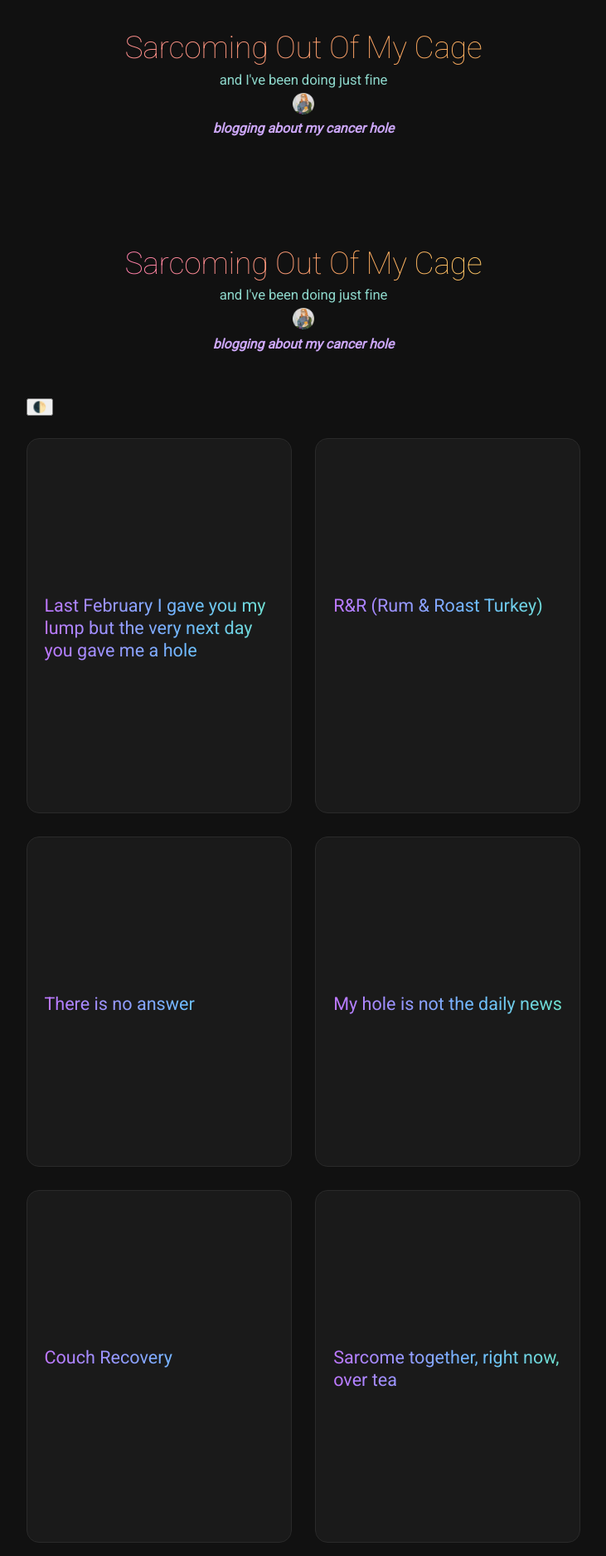
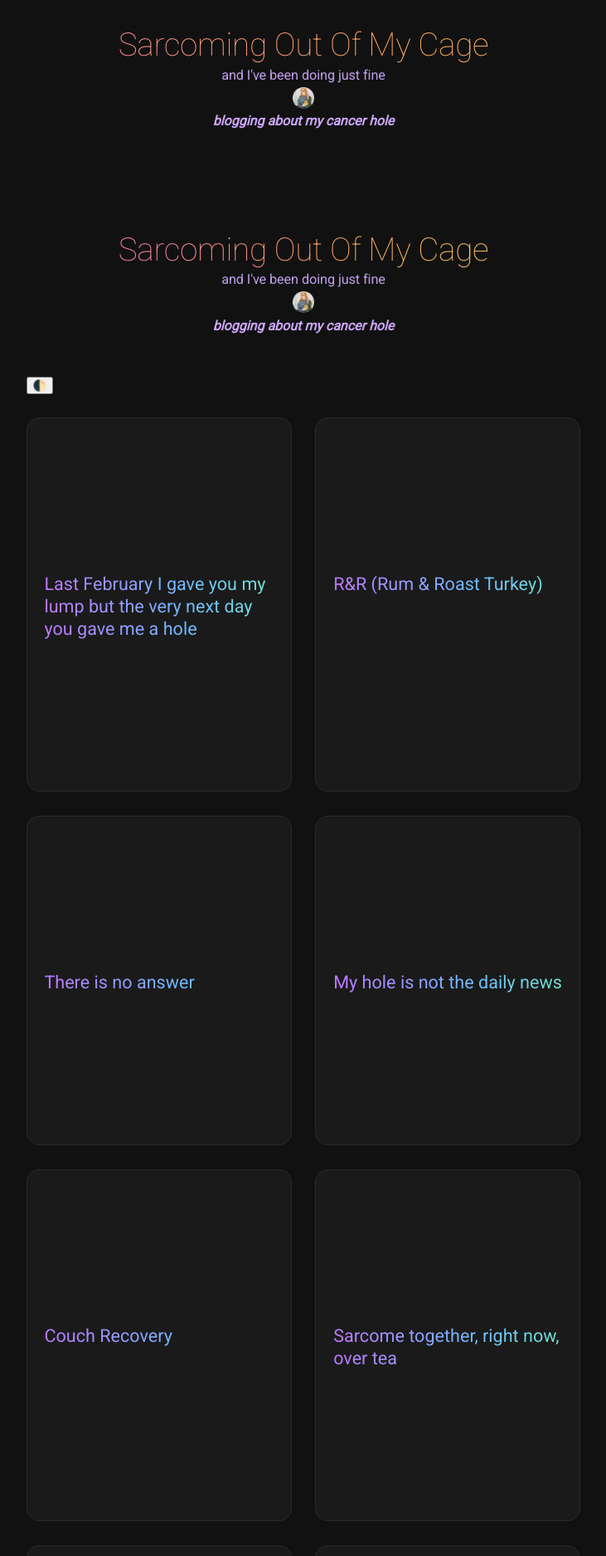
Before and after one commit to Marmitewarlock/suzal, a Jekyll site: the page built from blog.md, in a window 1280 px wide. Shown: the top 1875 px of the page at 83% size, without its empty margins (274-1005 px from the left). Built offline with Jekyll 4.4.1, drawn with Linux system fonts in a browser that asks for light colours.

Commit message:
Update royal-velvet.css

```diff
--- a/assets/css/royal-velvet.css
+++ b/assets/css/royal-velvet.css
@@ -376,3 +376,61 @@ blockquote {
     font-size: 1rem;
   }
 }
+
+/*──────────────────────────────────────────────
+  HEADER BLOCK — v2.4.3 (spacing override)
+──────────────────────────────────────────────*/
+
+.rv-blog-header.royal-crest {
+  text-align: center;
+  padding: 1.85rem 1rem 1.45rem !important; /* force spacing */
+  margin-bottom: 1.35rem !important;
+}
+
+/* Main hero title — thin, larger, tighter */
+.rv-blog-header h1.rv-blog-title {
+  font-weight: 100 !important;
+  letter-spacing: -0.32px !important;
+  font-size: 2.42rem !important;
+  line-height: 1.12 !important;
+
+  margin: 0.18rem 0 0.30rem !important; /* force spacing */
+}
+
+/* Profile image — slightly closer to title */
+.rv-header-image {
+  width: 26px !important;
+  height: 26px !important;
+  margin: 0.28rem auto 0.32rem !important; /* force spacing */
+}
+
+/* Subtitle — closer to pfp */
+.rv-blog-header h2.rv-blog-subtitle {
+  font-size: 1.02rem !important;
+  font-weight: 400 !important;
+  color: var(--lavender) !important;
+  opacity: 0.95 !important;
+
+  letter-spacing: -0.12px !important;
+  line-height: 1.20 !important;
+
+  margin-top: 0.28rem !important;
+  margin-bottom: 0.15rem !important;
+}
+
+/* Mobile scaling */
+@media (max-width: 480px) {
+  .rv-blog-header h1.rv-blog-title {
+    font-size: 2.12rem !important;
+    line-height: 1.14 !important;
+  }
+
+  .rv-header-image {
+    width: 24px !important;
+    height: 24px !important;
+  }
+
+  .rv-blog-header h2.rv-blog-subtitle {
+    font-size: 0.98rem !important;
+  }
+}
```
